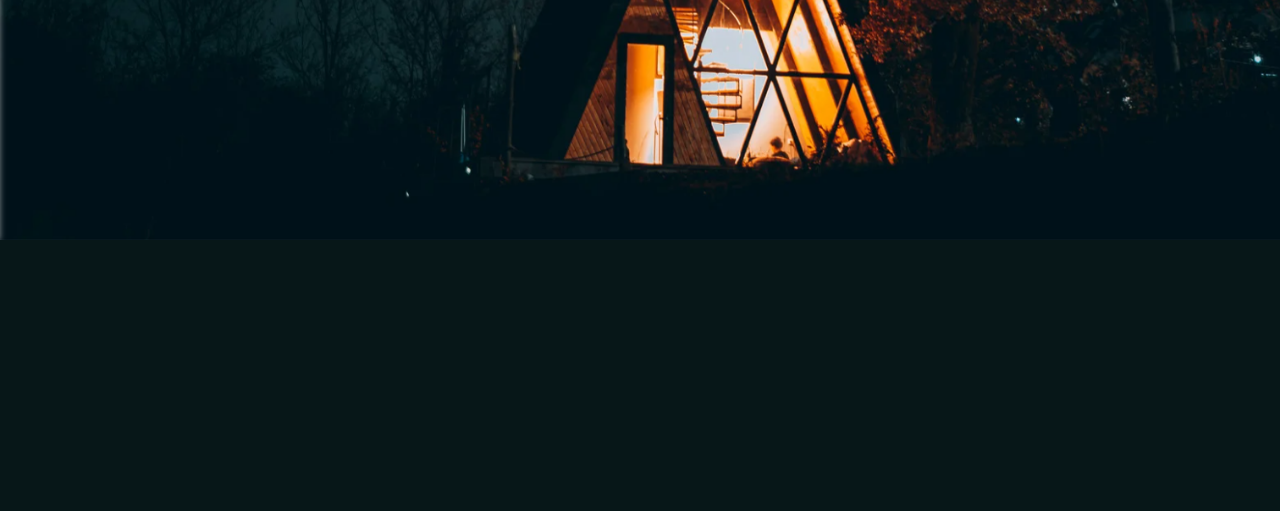
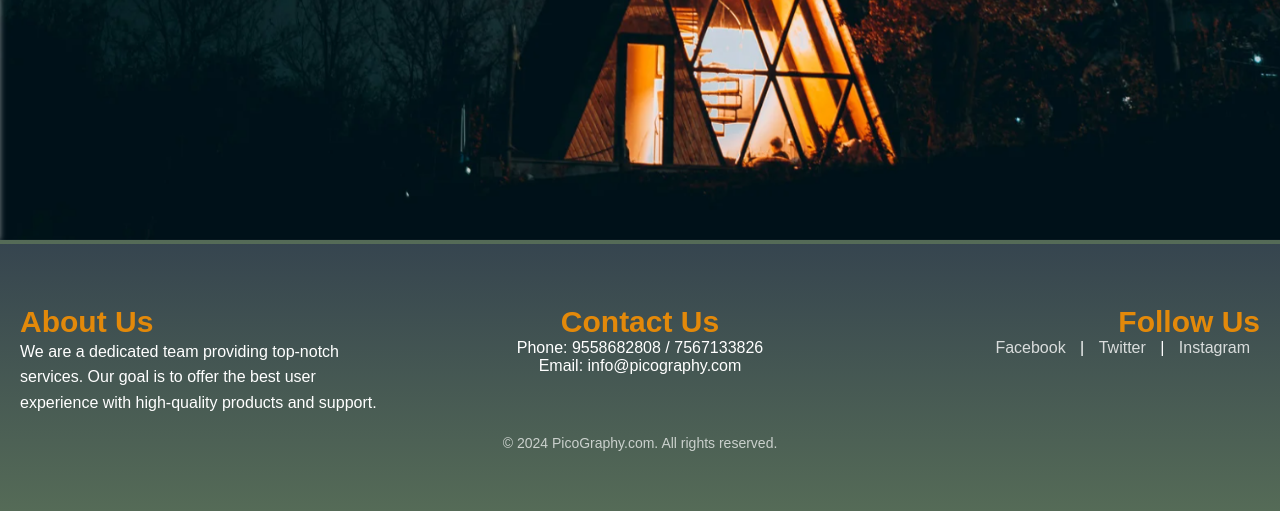
Before and after one commit to GAUTAM-2808/WT-Project-Picography-, a PHP site: page / in a window 1280 px wide. Shown: the part 560-1071 px from the top of the page. Before the commit the page ends 800 px from the top, so only its background shows below. Run offline with PHP 8.4, Linux system fonts and the light colour scheme.

Commit message:
Made Feedback form, added social links, made footer

```diff
--- a/index.html
+++ b/index.html
@@ -4,15 +4,20 @@
     <meta charset="UTF-8" />
     <meta http-equiv="X-UA-Compatible" content="IE=edge" />
     <meta name="viewport" content="width=device-width, initial-scale=1.0" />
-    <title>CSS Project</title>
-    <link rel="stylesheet" href="styles.css">
+    <title>Home</title>
+    <link rel="stylesheet" href="styles.css" />
 
     <link rel="preconnect" href="https://fonts.googleapis.com" />
     <link rel="preconnect" href="https://fonts.gstatic.com" crossorigin />
 
-    <link href="https://fonts.googleapis.com/css2?family=Poppins&display=swap" rel="stylesheet">
-    <link href="https://fonts.googleapis.com/css2?family=Dancing+Script:wght@700&display=swap" rel="stylesheet">
-
+    <link
+      href="https://fonts.googleapis.com/css2?family=Poppins&display=swap"
+      rel="stylesheet"
+    />
+    <link
+      href="https://fonts.googleapis.com/css2?family=Dancing+Script:wght@700&display=swap"
+      rel="stylesheet"
+    />
 
     <link
       href="https://fonts.googleapis.com/css2?family=Poppins&display=swap"
@@ -39,7 +44,7 @@
 
       <div class="sidebar_menu">
         <div class="logo">
-          <a href="P.I.C.O.Graphy.png">P.I.C.O.Graphy </a>
+          <a href="index.html">P.I.C.O.Graphy </a>
         </div>
 
         <div class="btn_two">
@@ -76,20 +81,50 @@
             </li>
             <li>
               <i class="fa-regular fa-comments"></i>
-              <a href="#">Feedback</a>
+              <a href="Feedback.html">Feedback</a>
             </li>
           </ul>
         </div>
-
         <div class="social_media">
           <ul>
-            <a href="#"><i class="fa-brands fa-facebook"></i></i></a>
-            <a href="#"><i class="fa-brands fa-twitter"></i></a>
-            <a href="#"><i class="fa-brands fa-instagram"></i></i></a>
-            <a href="#"><i class="fa-brands fa-youtube"></i></a>
+            <a href="https://facebook.com"><i class="fa-brands fa-facebook"></i></a>
+            <a href="https://x.com"><i class="fa-brands fa-twitter"></i></i></a>
+            <a href="https://instagram.com"><i class="fa-brands fa-instagram"></i></i></a>
+            <a href="https://youtube.com"><i class="fa-brands fa-youtube"></i></a>
           </ul>
         </div>
       </div>
     </div>
+
+    <!-- FOOTER SECTION -->
+    <footer>
+      <div class="footer-container">
+        <div class="footer-about">
+          <h3>About Us</h3>
+          <p>
+            We are a dedicated team providing top-notch services. Our goal is to
+            offer the best user experience with high-quality products and
+            support.
+          </p>
+        </div>
+
+        <div class="footer-contact">
+          <h4>Contact Us</h4>
+          <p>Phone: 9558682808 / 7567133826</p>
+          <p>Email: info@picography.com</p>
+        </div>
+
+        <div class="footer-social">
+          <h4>Follow Us</h4>
+          <a href="https://facebook.com" target="_blank">Facebook</a> |
+          <a href="https://twitter.com" target="_blank">Twitter</a> |
+          <a href="https://instagram.com" target="_blank">Instagram</a>
+        </div>
+
+        <div class="footer-copyright">
+          <p>&copy; 2024 PicoGraphy.com. All rights reserved.</p>
+        </div>
+      </div>
+    </footer>
   </body>
 </html>
--- a/styles.css
+++ b/styles.css
@@ -29,7 +29,7 @@ body {
 }
 
 .main_box {
-    background: url("P.I.C.O.Graphy.png");
+    background: url("HomeBg.png");
     height: 100vh;
     background-size: cover;
 }
@@ -154,3 +154,127 @@ a {
 #check:checked~.sidebar_menu .btn_two i {
     opacity: 1;
 }
+
+/* FOOTER SECTION ADDED */
+
+footer {
+    color: white;
+    font-family: 'Arial', sans-serif;
+    text-align: center;
+    padding: 40px 0;
+    position: relative;
+    width: 100%;
+    border-top: 4px solid transparent;
+    background: linear-gradient(#36454F, #556B57);
+}
+
+.footer-container {
+    display: flex;
+    justify-content: space-between;
+    align-items: flex-start;
+    max-width: 1300px;
+    margin: 0 auto;
+    padding: 20px;
+    flex-wrap: wrap;
+}
+
+/* About Us section aligned to the left */
+.footer-about {
+    color: rgb(227, 137, 10);
+    width: 30%;
+    text-align: left;
+}
+
+.footer-about h3 {
+    color: rgb(227, 137, 10);
+    font-size: 30px;
+    margin-top: 0.5px;
+}
+
+.footer-about p {
+    color: white;
+    font-size: 16px;
+    line-height: 1.6;
+}
+
+/* Contact Us section aligned to the center */
+/* .footer-contact {
+    color: white;
+    width: 30%;
+    text-align: center;
+} */
+
+.footer-contact h4 {
+    color: rgb(227, 137, 10);
+    font-size: 30px;
+    margin-top: 0.5px;
+}
+
+.footer-contact p {
+    color: white;
+    font-size: 16px;
+}
+
+/* Social Media section aligned to the right */
+.footer-social {
+    color: white;
+    width: 30%;
+    text-align: right;
+}
+
+.footer-social h4 {
+    color: rgb(227, 137, 10);
+    font-size: 30px;
+    margin-top: 0.5px;
+}
+
+.footer-social a {
+    font-size: 16px;
+    color: white;
+    text-decoration: none;
+    margin: 0 10px;
+    opacity: 0.8;
+}
+
+.footer-social a:hover {
+    font-size: 25px;
+    opacity: 1;
+    cursor: pointer;
+    transition: all 0.3s linear;
+}
+
+/* Copyright section */
+.footer-copyright {
+    margin-top: 20px;
+    font-size: 14px;
+    opacity: 0.7;
+    text-align: center;
+    width: 100%;
+}
+
+/* Responsive Design for smaller screens */
+@media (max-width: 992px) {
+
+    .footer-about,
+    .footer-contact,
+    .footer-social {
+        width: 100%;
+        text-align: center;
+        margin-bottom: 20px;
+    }
+}
+
+@media (max-width: 768px) {
+
+    .footer-container {
+        flex-direction: column;
+        text-align: center;
+    }
+
+    .footer-about,
+    .footer-contact,
+    .footer-social {
+        width: 100%;
+        margin-bottom: 20px;
+    }
+}
```
Also changed, not shown: Feedback.html (added, +93 -0 lines), login.html (+27 -2 lines), signup.html (+28 -2 lines), HomeBg.png (renamed from P.I.C.O.Graphy.png), main.js (added).
